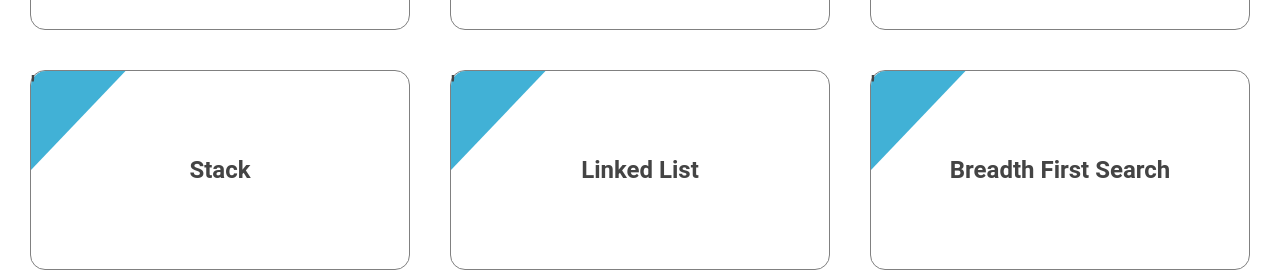
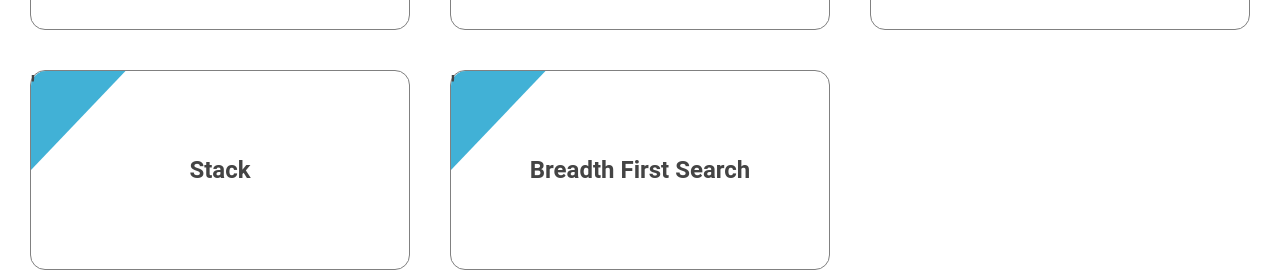
Before and after one commit to officialasishkumar/EverythingForCP, a React (Create React App) app in the folder frontend/: page /algoviz in a window 1280 px wide. Shown: the part 1064-1341 px from the top of the page. Built offline with nearby package versions, Linux system fonts and the light colour scheme.

Commit message:
remove linked list for now
Signed-off-by: Asish Kumar <officialasishkumar@gmail.com>

```diff
--- a/frontend/src/algoviz/Components/HomePage.jsx
+++ b/frontend/src/algoviz/Components/HomePage.jsx
@@ -12,7 +12,7 @@ const HomePage = () => {
             "Linear Search",
             "Binary Search",
             "Stack",
-            "Linked List",
+            // "Linked List", // remove for now
             "Breadth First Search"
         ];
         const container = document.getElementById("home-page-card-container");
```
